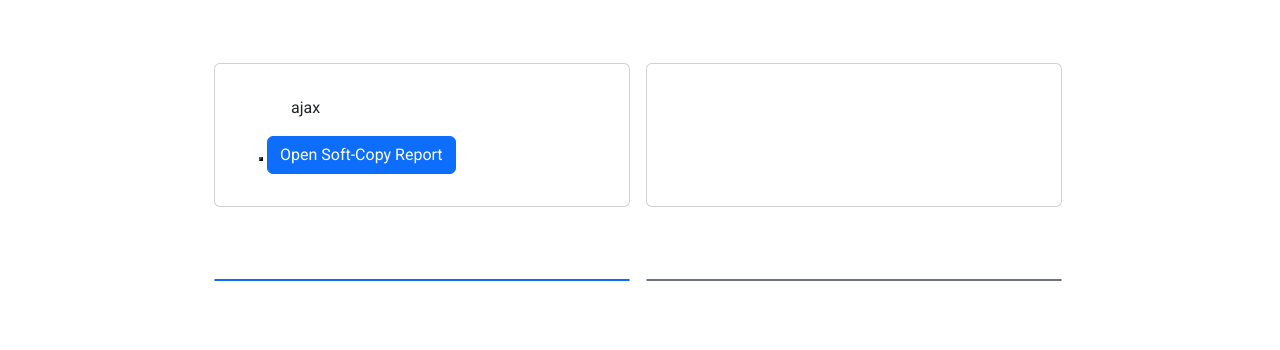
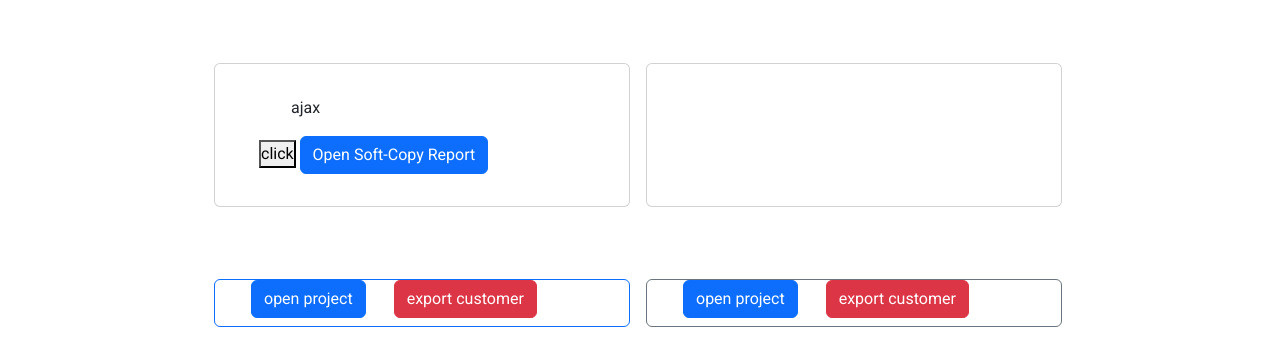
Before and after one commit to soumyamb98/eyerov1, a plain HTML site: page index.html in a window 1280 px wide. Shown: the part 45-395 px from the top of the page. Drawn offline with nearby package versions, Linux system fonts and the light colour scheme; no server answers.

Commit message:
Update index.html

```diff
--- a/index.html
+++ b/index.html
@@ -83,17 +83,9 @@
     <div class="card cardd" >
         <div class="card-body">
             <div class="card-body">
-                <section>
-                    <!--  <div id="demo" class="demo"> -->
-                    <!-- <ul id="ajax" onchange="alert()">  -->
-                    <!-- <ul id="ajax">
-                    </ul> -->
-                    <!-- </div>  -->
-                </section>
-
-            <ul class="card-text" id="demo" class="demo">ajax</ul>
+                <ul class="card-text" id="demo" class="demo">ajax</ul>
                 <div id="filedowload">
-                    <button onclick="filedowload()"></button>
+                    <button onclick="filedowload()">click</button>
                 <a href="images/pdfdownload.pdf" class="btn btn-primary" download="pdfdownload.pdf">Open Soft-Copy Report</a>
                 <!-- <a href="images/pdfdownload.pdf" class="btn btn-primary" download="pdfdownload.pdf">Open Soft-Copy Report</a> -->
                 </div>
@@ -116,16 +108,25 @@
 
 
 
-<!-- second row cards -->
+<!-- second row cards ajax imgs-->
 
 <section class="container row cards">
     <!-- second row first card  -->
-    <div class="card border-primary mb-3" id="diverimg">
+    <div class="card border-primary mb-3">
+        <div  id="diverimg">
+        </div>
+        <div>
+            <button class="btn btn-primary" style="margin-left: 1.5em;">open project</button> <button class="btn btn-danger" style="margin-left: 1.5em;">export customer</button>
+        </div>
+    </div>
 
-    </div>
     <!-- second row second card  -->
-    <div class="card border-secondary mb-3" id="roverimg">
-
+    <div class="card border-secondary mb-3">
+        <div  id="roverimg">
+        </div>
+        <div>
+            <button class="btn btn-primary" style="margin-left: 1.5em; margin-bottom: .5em;">open project</button> <button class="btn btn-danger" style="margin-left: 1.5em; margin-bottom: .5em;">export customer</button>
+        </div>
     </div>
 </section>
 
```
